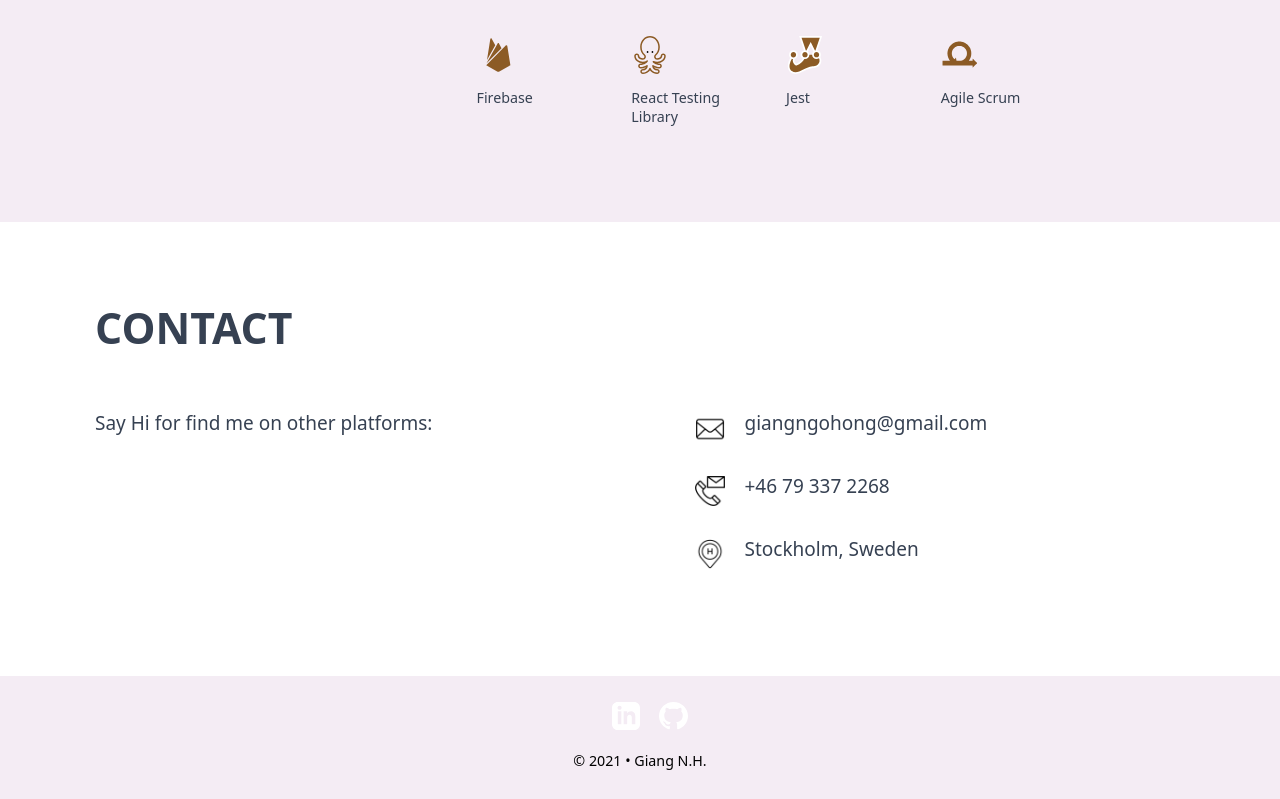
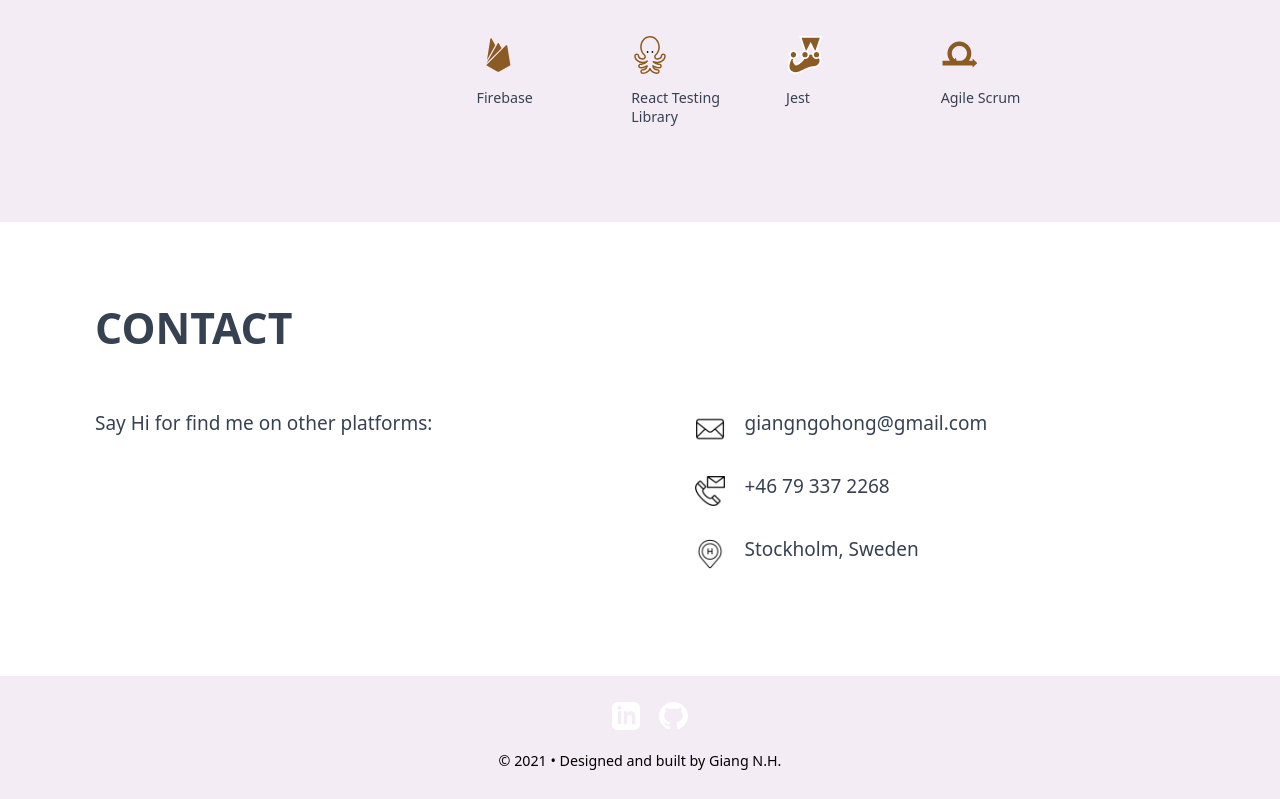
Before and after one commit to nh-g/portfolio-in-react, a React (Create React App) app: page / in a window 1280 px wide. Shown: the part 2810-3609 px from the top of the page. Built offline with nearby package versions, Linux system fonts and the light colour scheme.

Commit message:
add copyright texts

```diff
--- a/src/components/Footer.jsx
+++ b/src/components/Footer.jsx
@@ -24,7 +24,7 @@ export default function Footer() {
           </a>
         </li>
       </ul>
-      <p>© 2021 • Giang N.H.</p>
+      <p>© 2021 • Designed and built by Giang N.H.</p>
     </footer>
   );
 }
```
